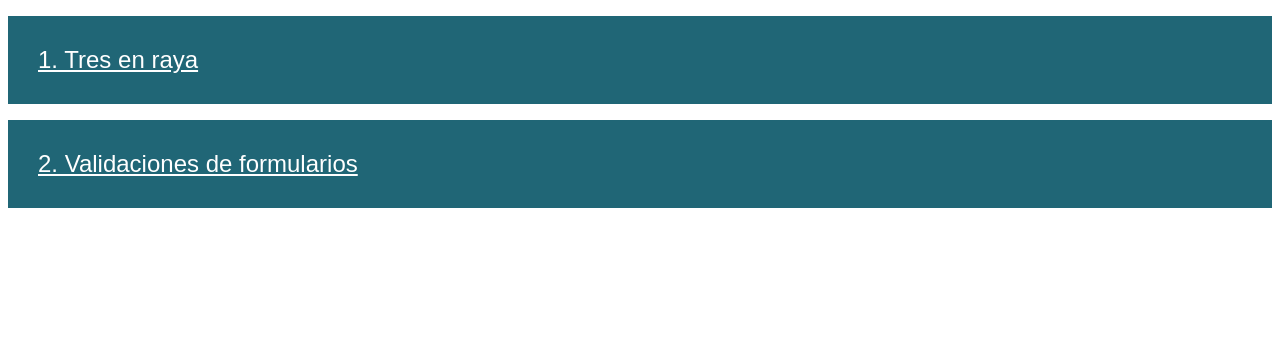
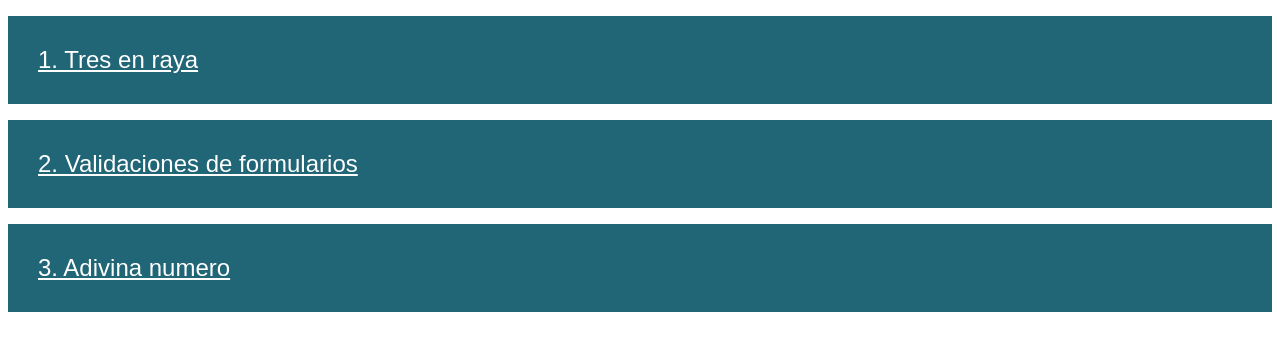
Before and after one commit to senquevila/HNSC, a plain HTML site: page index.html in a window 1280 px wide. Drawn offline with Linux system fonts and the light colour scheme.

Commit message:
Update index.html
Add adivina_numero.html

```diff
--- a/index.html
+++ b/index.html
@@ -8,5 +8,6 @@
 <body>
 <p class="app"><a href="xo.html">1. Tres en raya</a></p>
 <p class="app"><a href="valid.html">2. Validaciones de formularios</a></p>
+<p class="app"><a href="adivina_numero.html">3. Adivina numero</a></p>
 </body>
 </html>
```
